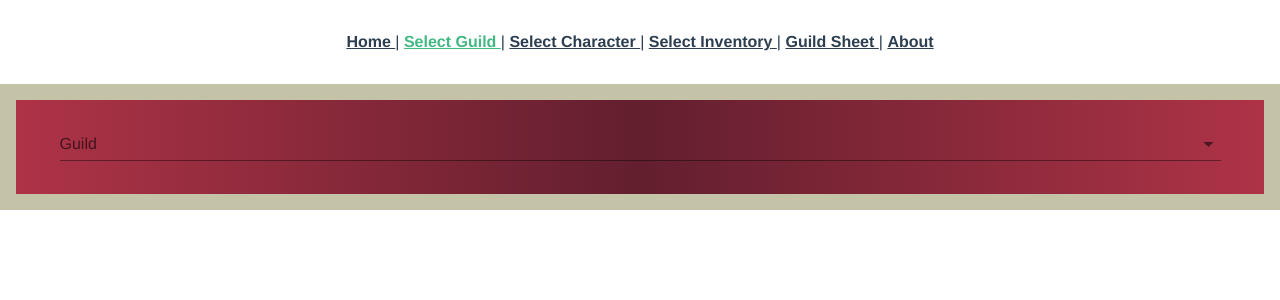
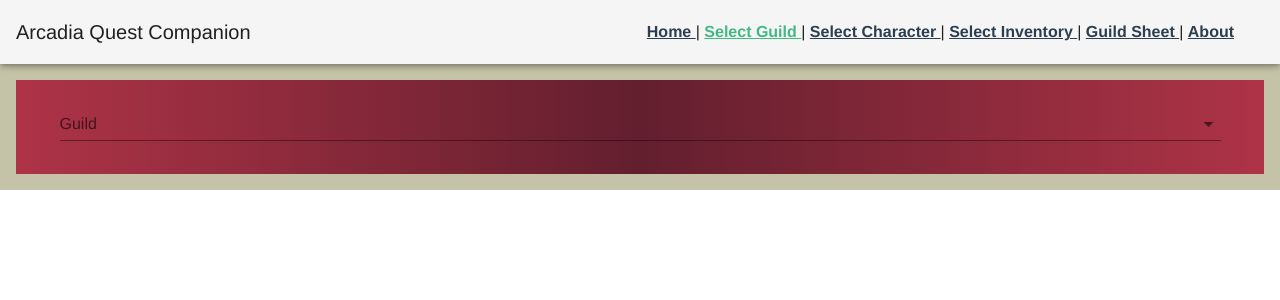
Before and after one commit to ldsz89/arcadia-quest-companion, a Vue app: page /select-guild in a window 1280 px wide. Shown: the top 300 px of the page. Built offline with nearby package versions, Linux system fonts and the light colour scheme; the HTML template or start-up script is replaced by a standard one.

Commit message:
Adds top bar and wraps app in v-content

```diff
--- a/src/App.vue
+++ b/src/App.vue
@@ -1,5 +1,8 @@
 <template>
   <v-app id="app">
+    <v-app-bar app>
+      <v-toolbar-title>Arcadia Quest Companion</v-toolbar-title>
+      <v-spacer />
       <div id="nav">
         <router-link to="/">
           Home
@@ -20,7 +23,10 @@
           About
         </router-link>
       </div>
+    </v-app-bar>
+    <v-content>
       <router-view id="content" />
+    </v-content>
   </v-app>
 </template>
 
```
Lines whose indentation alone changed are shown as unchanged.
